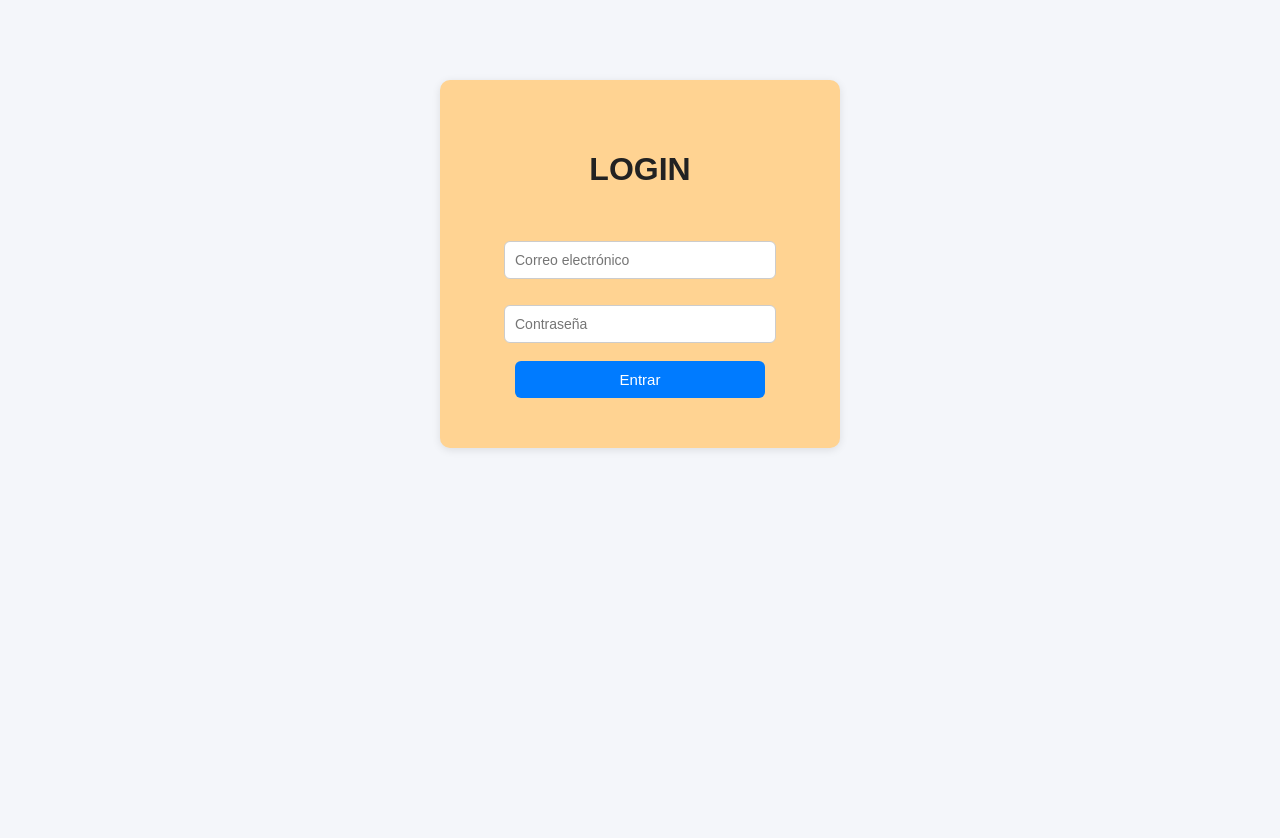
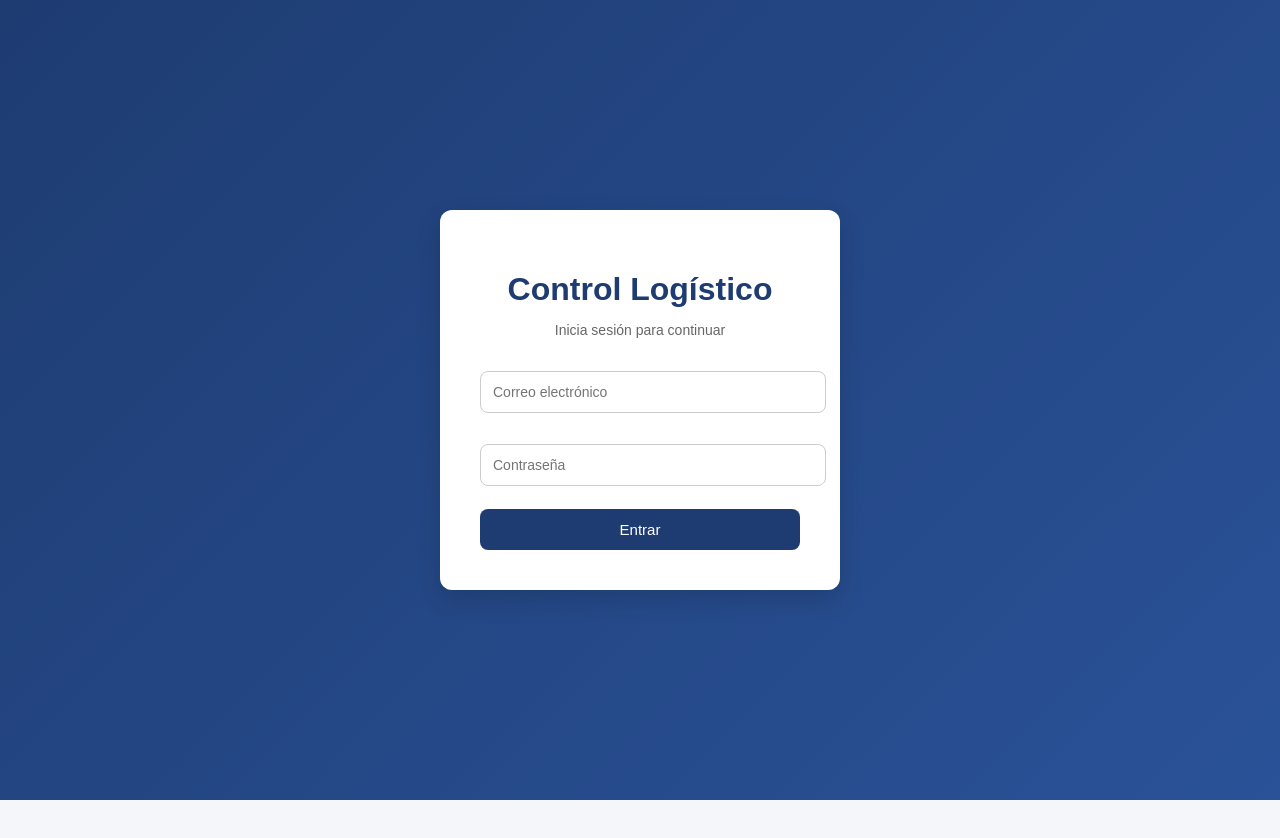
Before and after one commit to edddy9/aplicaccion-de-logistica-web, a React (Vite) app: page /login in a window 1280 px wide. Shown: the top 838 px of the page. After the commit the page ends 800 px from the top, so only its background shows below. Built offline with nearby package versions, Linux system fonts and the light colour scheme; the HTML template or start-up script is replaced by a standard one.

Commit message:
Mensaje del cambio

```diff
--- a/src/pages/Login.tsx
+++ b/src/pages/Login.tsx
@@ -11,18 +11,21 @@ export default function Login() {
 
   const handleLogin = async (e: React.FormEvent) => {
     e.preventDefault();
+    setError("");
     try {
       await signInWithEmailAndPassword(auth, email, password);
-      navigate("/"); // redirige al dashboard
-    } catch (error: any) {
+      navigate("/");
+    } catch {
       setError("Correo o contraseña incorrectos.");
-      console.error(error);
     }
   };
 
   return (
+    <div style={styles.page}>
       <div style={styles.container}>
-      <h1>LOGIN</h1>
+        <h1 style={styles.title}>Control Logístico</h1>
+        <p style={styles.subtitle}>Inicia sesión para continuar</p>
+
         <form onSubmit={handleLogin} style={styles.form}>
           <input
             type="email"
@@ -30,6 +33,7 @@ export default function Login() {
             value={email}
             onChange={(e) => setEmail(e.target.value)}
             style={styles.input}
+            required
           />
           <input
             type="password"
@@ -37,57 +41,69 @@ export default function Login() {
             value={password}
             onChange={(e) => setPassword(e.target.value)}
             style={styles.input}
+            required
           />
+
           <button type="submit" style={styles.button}>
             Entrar
           </button>
+        </form>
 
-
-      </form>
         {error && <p style={styles.error}>{error}</p>}
+      </div>
     </div>
   );
 }
-
 const styles = {
+  page: {
+    minHeight: "100vh",
+    display: "flex",
+    alignItems: "center",
+    justifyContent: "center",
+    background: "linear-gradient(135deg, #1e3c72, #2a5298)",
+  },
   container: {
-    backgroundColor: "#ffd392ff",
+    backgroundColor: "#ffffff",
+    padding: "40px",
+    borderRadius: "12px",
+    width: "320px",
     textAlign: "center" as const,
-    marginTop: "80px",
-    display: "flex",
-    flexDirection: "column" as const,
-    alignItems: "center",
-    padding: "50px",
-    borderRadius: "10px",
-    boxShadow: "0 2px 8px rgba(0, 0, 0, 0.1)",
-    width: "300px",
-    marginLeft: "auto",
-    marginRight: "auto",
+    boxShadow: "0 10px 25px rgba(0,0,0,0.15)",
+  },
+  title: {
+    marginBottom: "5px",
+    color: "#1e3c72",
+  },
+  subtitle: {
+    marginBottom: "25px",
+    color: "#666",
+    fontSize: "14px",
   },
   form: {
     display: "flex",
     flexDirection: "column" as const,
-    alignItems: "center",
-    gap: "10px",
-    marginTop: "20px",
+    gap: "15px",
   },
   input: {
-    width: "250px",
-    padding: "10px",
-    borderRadius: "6px",
+    padding: "12px",
+    borderRadius: "8px",
     border: "1px solid #ccc",
+    fontSize: "14px",
+    outline: "none",
   },
   button: {
-    width: "250px",
-    padding: "10px",
-    borderRadius: "6px",
-    backgroundColor: "#007bff",
-    color: "white",
+    padding: "12px",
+    borderRadius: "8px",
+    backgroundColor: "#1e3c72",
+    color: "#fff",
     border: "none",
+    fontSize: "15px",
     cursor: "pointer",
+    transition: "background-color 0.3s",
   },
   error: {
-    color: "red",
     marginTop: "15px",
+    color: "#d32f2f",
+    fontSize: "14px",
   },
 };
```
Lines whose indentation alone changed are shown as unchanged.
